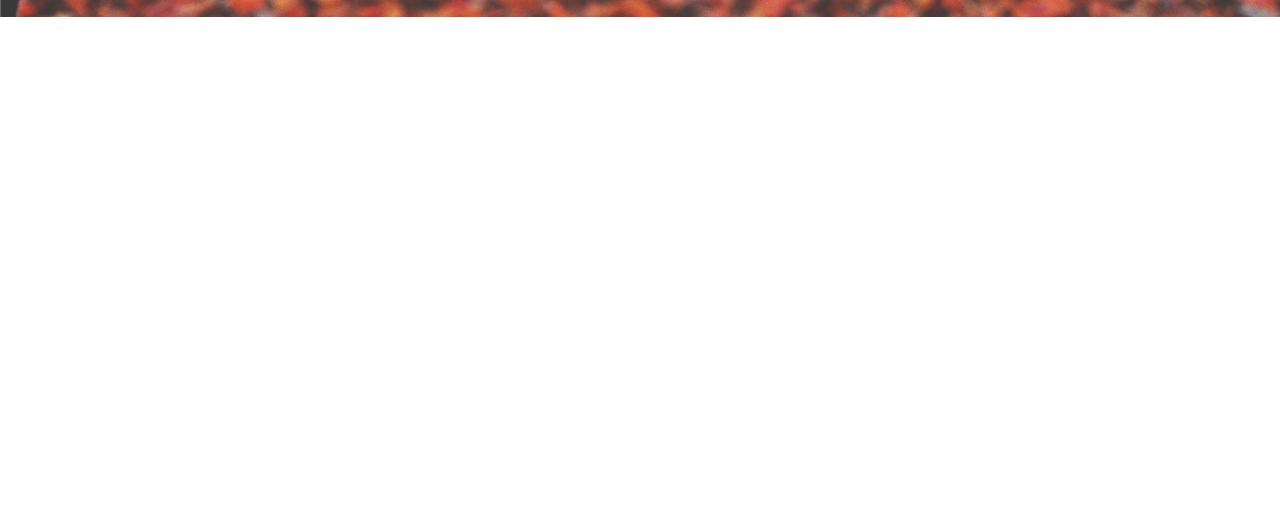
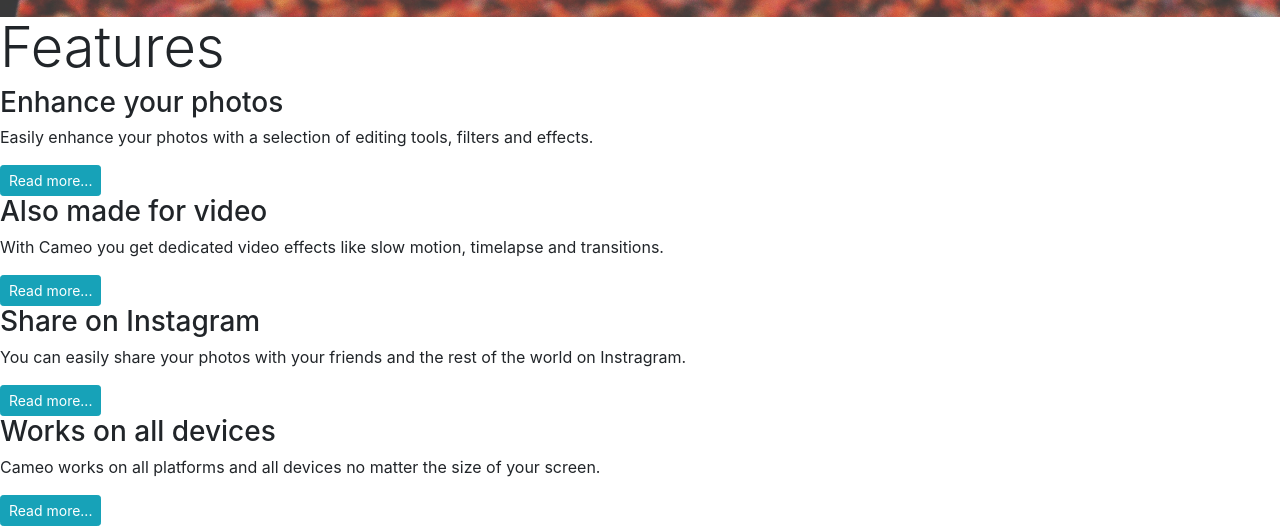
Before and after one commit to athiratj/b4-landing-page, a plain HTML site: page index.html in a window 1280 px wide. Shown: the part 2635-3161 px from the top of the page. Before the commit the page ends 2652 px from the top, so only its background shows below. Drawn offline with nearby package versions, Linux system fonts and the light colour scheme.

Commit message:
added features section

```diff
--- a/index.html
+++ b/index.html
@@ -145,6 +145,21 @@
     </div>
   </section>
 </div>
+<section id="features">
+  <h2 class="display-4">Features</h2>
+  <h3>Enhance your photos</h3>
+  <p>Easily enhance your photos with a selection of editing tools, filters and effects.</p>
+  <a href="#" class="btn btn-sm btn-info">Read more...</a>
+  <h3>Also made for video</h3>
+  <p>With Cameo you get dedicated video effects like slow motion, timelapse and transitions.</p>
+  <a href="#" class="btn btn-sm btn-info">Read more...</a>
+  <h3>Share on Instagram</h3>
+  <p>You can easily share your photos with your friends and the rest of the world on Instragram.</p>
+  <a href="#" class="btn btn-sm btn-info">Read more...</a>
+  <h3>Works on all devices</h3>
+  <p>Cameo works on all platforms and all devices no matter the size of your screen.</p>
+  <a href="#" class="btn btn-sm btn-info">Read more...</a>
+</section>
     <!-- Popper.js first, then Bootstrap JS -->
     <script
       src="https://code.jquery.com/jquery-3.2.1.slim.min.js"
```
